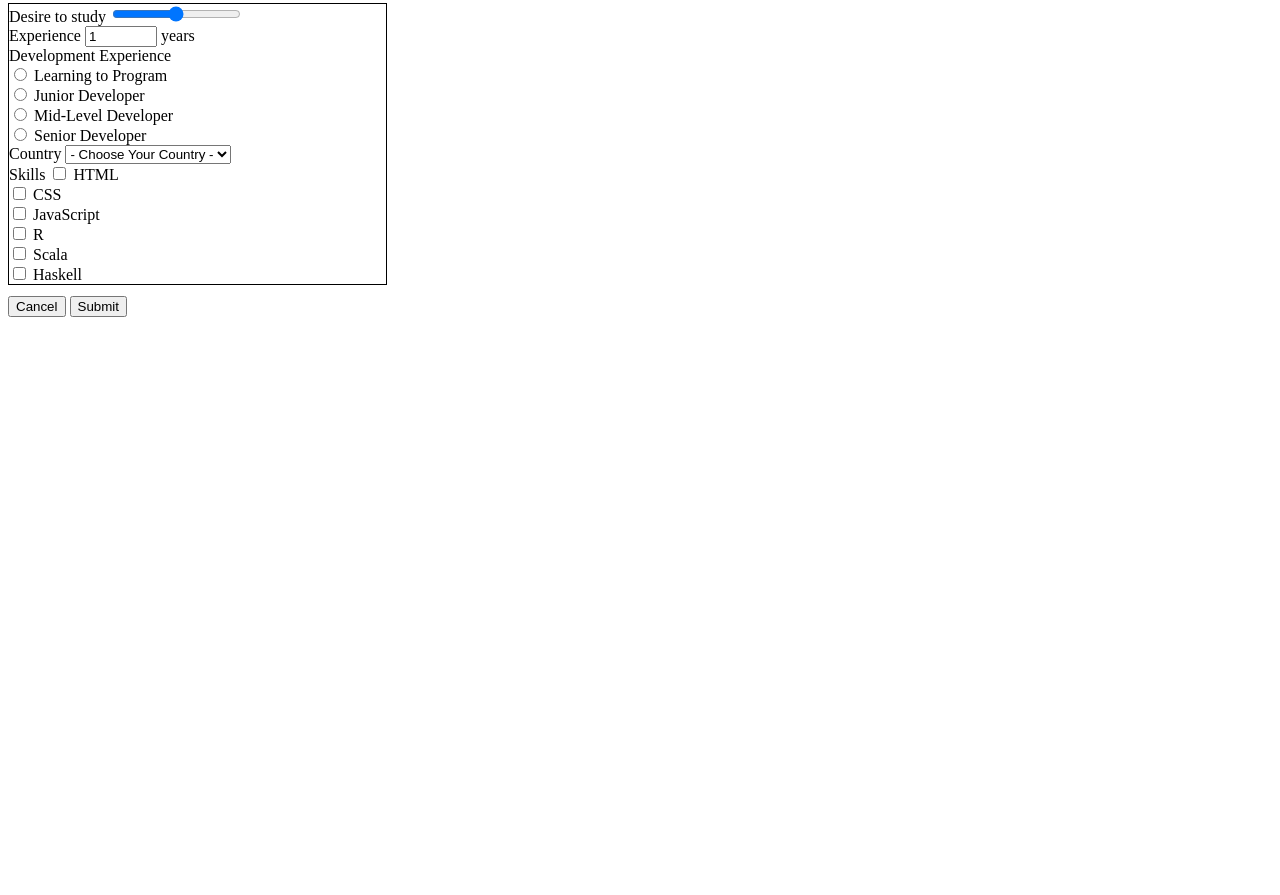
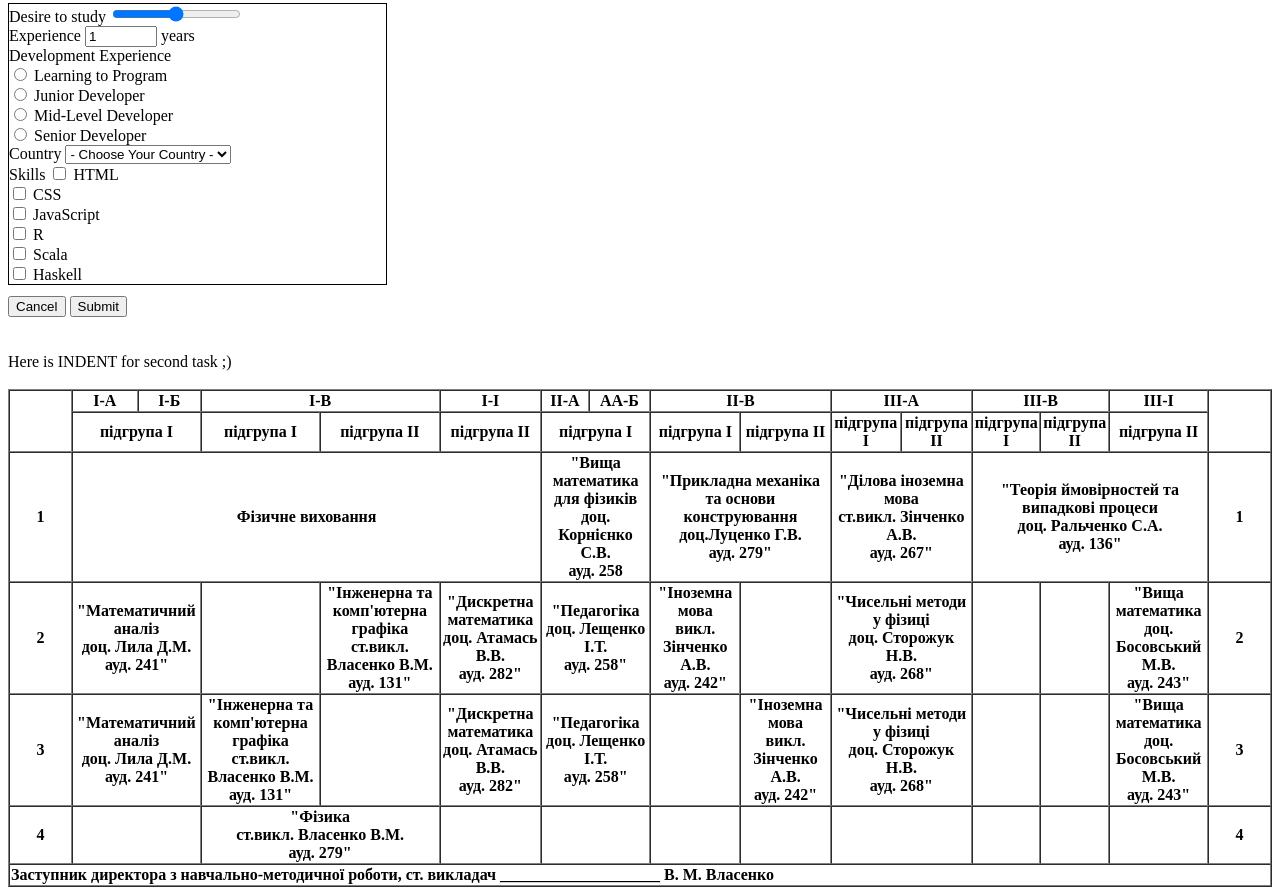
Before and after one commit to maksimanom/GeekHub, a plain HTML site: page HW2/index.html in a window 1280 px wide. Shown: the part 349-1244 px from the top of the page. Before the commit the page ends 800 px from the top, so only its background shows below. Drawn offline with Linux system fonts and the light colour scheme.

Commit message:
added table

```diff
--- a/HW2/index.html
+++ b/HW2/index.html
@@ -3,6 +3,7 @@
 <head>
     <title>HW2 FORMS</title>
     <link rel="stylesheet" type="text/css" href="style/style.css">
+    <meta charset="UTF-8">
 </head>
 <body>
     <form method="post">
@@ -58,5 +59,95 @@
         <button type="reset">Cancel</button>
         <button type="submit">Submit</button>
     </form>
+
+    <br><br>Here is INDENT for second task ;)<br><br>
+
+    <table border="1" cellspacing="0" class="table1">
+        <tr>
+            <th rowspan="2"></th>
+            <th >I-A</th>
+            <th>І-Б</th>
+            <th colspan="2">І-В</th>
+            <th>І-І</th>
+            <th>ІІ-А</th>
+            <th>АА-Б</th>
+            <th colspan="2">ІІ-В</th>
+            <th colspan="2">ІІІ-А</th>
+            <th colspan="2">ІІІ-В</th>
+            <th>ІІІ-І</th>
+            <th rowspan="2"></th>
+        </tr>
+        <tr>
+            <td colspan="2">підгрупа І</td>
+            <td>підгрупа І</td>
+            <td>підгрупа ІІ</td>
+            <td>підгрупа ІІ</td>
+            <td colspan="2">підгрупа І</td>
+            <td>підгрупа І</td>
+            <td>підгрупа ІІ</td>
+            <td>підгрупа І</td>
+            <td>підгрупа ІІ</td>
+            <td>підгрупа І</td>
+            <td>підгрупа ІІ</td>
+            <td>підгрупа ІІ</td>
+        </tr>
+        <tr>
+            <th class="moreWidth">1</th>
+            <td colspan="5">Фізичне виховання</td>
+            <td colspan="2">"Вища математика для фізиків<br>доц. Корнієнко С.В.<br>ауд. 258</td>
+            <td colspan="2">"Прикладна механіка та основи конструювання<br>доц.Луценко Г.В.<br>ауд. 279"</td>
+            <td colspan="2">"Ділова іноземна мова<br>ст.викл. Зінченко А.В.<br>ауд. 267"</td>
+            <td colspan="3">"Теорія ймовірностей та випадкові процеси<br>доц. Ральченко С.А.<br>ауд. 136"</td>
+            <th class="moreWidth">1</th>
+        </tr>
+        <tr>
+            <th class="moreWidth">2</th>
+            <td colspan="2">"Математичний аналіз <br> доц. Лила Д.М. <br> ауд. 241"</td>
+            <td></td>
+            <td>"Інженерна та комп'ютерна графіка<br>ст.викл. Власенко В.М.<br>ауд. 131"</td>
+            <td>"Дискретна математика<br>доц. Атамась В.В.<br>ауд. 282"</td>
+            <td colspan="2">"Педагогіка<br>доц. Лещенко І.Т.<br>ауд. 258"</td>
+            <td>"Іноземна мова<br>викл. Зінченко А.В.<br>ауд. 242"</td>
+            <td></td>
+            <td colspan="2">"Чисельні методи у фізиці<br>доц. Сторожук Н.В.<br>ауд. 268"</td>
+            <td></td>
+            <td></td>
+            <td>"Вища математика<br>доц. Босовський М.В.<br>ауд. 243"</td>
+            <th class="moreWidth">2</th>
+        </tr>
+        <tr>
+            <th class="moreWidth">3</th>
+            <td colspan="2">"Математичний аналіз<br>доц. Лила Д.М.<br>ауд. 241"</td>
+            <td>"Інженерна та комп'ютерна графіка<br>ст.викл. Власенко В.М.<br>ауд. 131"</td>
+            <td></td>
+            <td>"Дискретна математика<br>доц. Атамась В.В.<br>ауд. 282"</td>
+            <td colspan="2">"Педагогіка<br>доц. Лещенко І.Т.<br>aуд. 258"</td>
+            <td></td>
+            <td>"Іноземна мова<br>викл. Зінченко А.В.<br>ауд. 242"</td>
+            <td colspan="2">"Чисельні методи у фізиці<br>доц. Сторожук Н.В.<br>ауд. 268"</td>
+            <td></td>
+            <td></td>
+            <td>"Вища математика<br>доц. Босовський М.В.<br>ауд. 243"</td>
+            <th class="moreWidth">3</th>
+        </tr>
+        <tr>
+            <th class="moreWidth">4</th>
+            <td colspan="2"></td>
+            <td colspan="2">"Фізика<br>ст.викл. Власенко В.М.<br>ауд. 279"</td>
+            <td></td>
+            <td colspan="2"></td>
+            <td></td>
+            <td></td>
+            <td colspan="2"></td>
+            <td></td>
+            <td></td>
+            <td></td>
+            <th class="moreWidth">4</th>
+        </tr>
+        <tr>
+            <td colspan="16" style="text-align: left">Заступник директора з навчально-методичної роботи, ст. викладач
+                ____________________ В. М. Власенко</td>
+        </tr>
+    </table>
 </body>
 </html>
--- a/HW2/style/style.css
+++ b/HW2/style/style.css
@@ -5,3 +5,10 @@ form{
   border: 1px solid black;
   margin-bottom: 3%;
 }
+.table1 {
+  text-align: center;
+  font-weight: bold;
+}
+.moreWidth{
+  width: 5%;
+}
```
